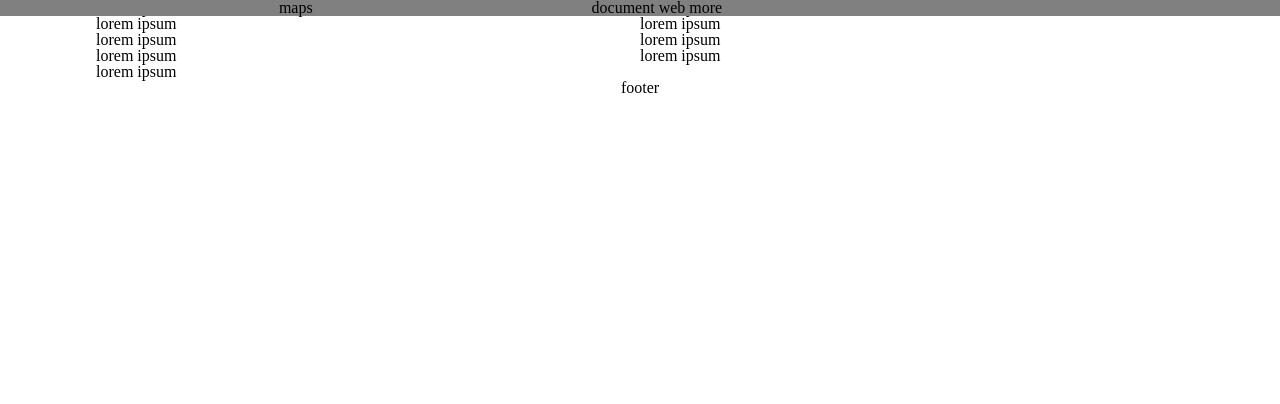
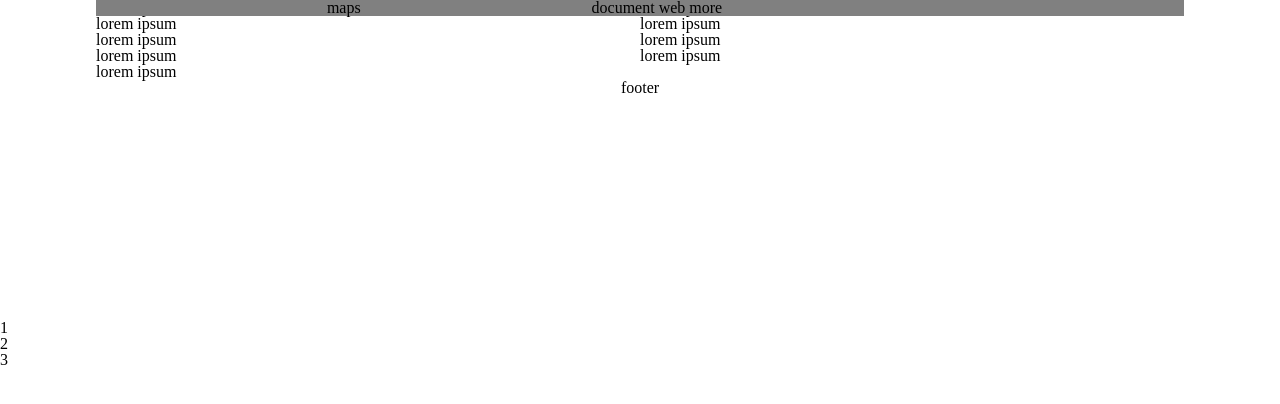
Before and after one commit to JunghyoMoon/grid, a plain HTML site: page index.html in a window 1280 px wide. Drawn offline with Linux system fonts and the light colour scheme.

Commit message:
add navbar

```diff
--- a/index.html
+++ b/index.html
@@ -17,6 +17,13 @@
         </nav>
         <a href=""></a>
     </header>
+    <nav class="globalNav">
+        <ul>
+            <li>1</li>
+            <li>2</li>
+            <li>3</li>
+        </ul>
+    </nav>
     <section>
         <div class="item">
             <span>lorem ipsum</span>
--- a/style.css
+++ b/style.css
@@ -7,12 +7,19 @@ body {
 }
 
 header {
-  width: 100%;
+  width: 85%;
   display: flex;
   justify-content: space-evenly;
   align-items: center;
   background-color: grey;
   position: fixed;
+}
+
+.globalNav {
+  position: absolute;
+  position: fixed;
+  left: 0;
+  top: 40%;
 }
 
 section {
```
